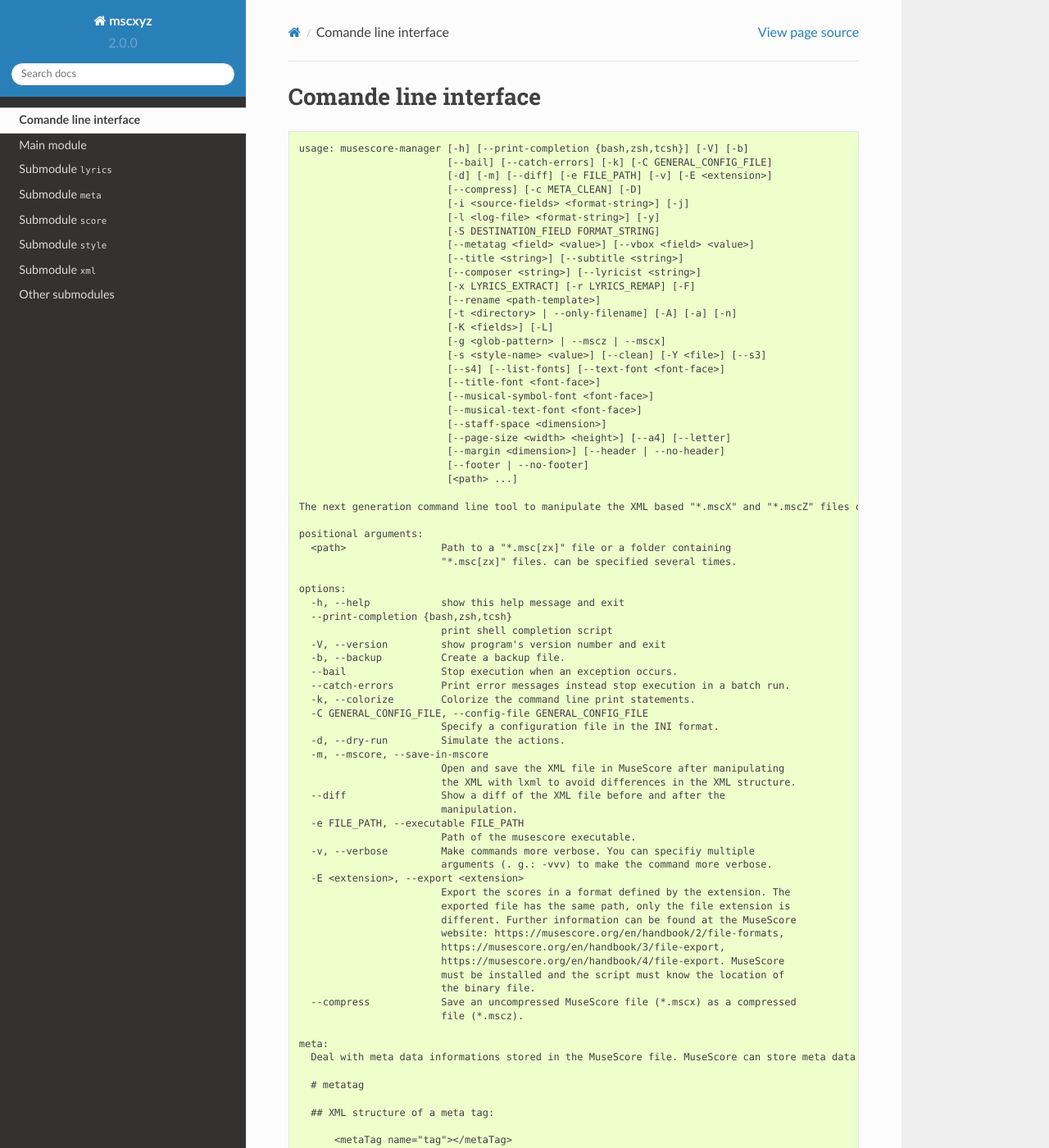
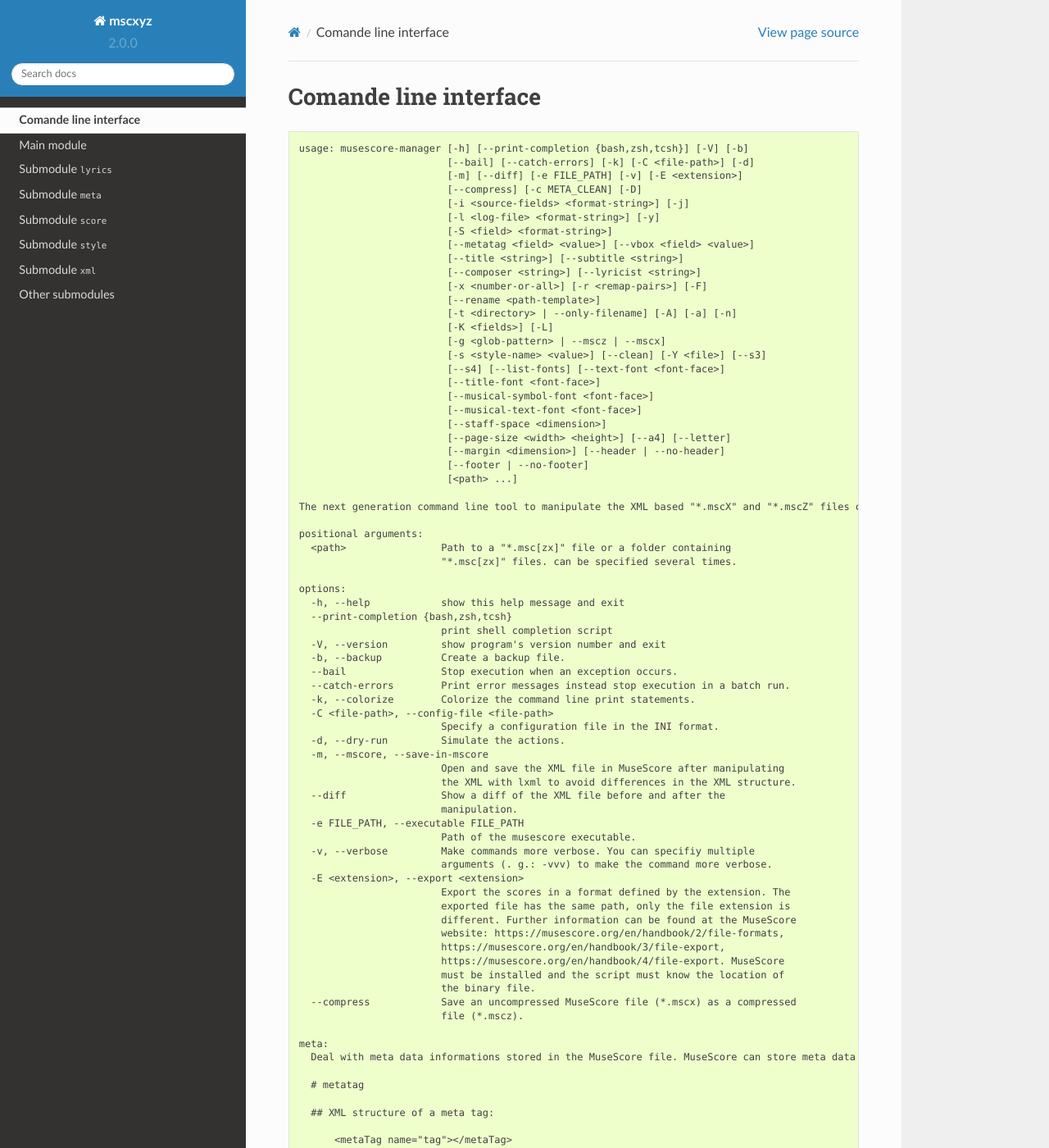
Before and after one commit to Josef-Friedrich/mscxyz, a Sphinx documentation site: the page built from docs/cli.rst, in a window 1280 px wide and 1400 px high. Shown: the whole window at 82% size. Built offline with Sphinx 7.4.7 and the Read the Docs theme 2.0.0, drawn with Linux system fonts in a browser that asks for light colours; some of the changed text lies outside the part shown.

Commit message:
Update cli help

```diff
--- a/docs/cli.rst
+++ b/docs/cli.rst
@@ -5,16 +5,16 @@ Comande line interface
 ::
 
     usage: musescore-manager [-h] [--print-completion {bash,zsh,tcsh}] [-V] [-b]
-                             [--bail] [--catch-errors] [-k] [-C GENERAL_CONFIG_FILE]
-                             [-d] [-m] [--diff] [-e FILE_PATH] [-v] [-E <extension>]
+                             [--bail] [--catch-errors] [-k] [-C <file-path>] [-d]
+                             [-m] [--diff] [-e FILE_PATH] [-v] [-E <extension>]
                              [--compress] [-c META_CLEAN] [-D]
                              [-i <source-fields> <format-string>] [-j]
                              [-l <log-file> <format-string>] [-y]
-                             [-S DESTINATION_FIELD FORMAT_STRING]
+                             [-S <field> <format-string>]
                              [--metatag <field> <value>] [--vbox <field> <value>]
                              [--title <string>] [--subtitle <string>]
                              [--composer <string>] [--lyricist <string>]
-                             [-x LYRICS_EXTRACT] [-r LYRICS_REMAP] [-F]
+                             [-x <number-or-all>] [-r <remap-pairs>] [-F]
                              [--rename <path-template>]
                              [-t <directory> | --only-filename] [-A] [-a] [-n]
                              [-K <fields>] [-L]
@@ -45,7 +45,7 @@ Comande line interface
       --bail                Stop execution when an exception occurs.
       --catch-errors        Print error messages instead stop execution in a batch run.
       -k, --colorize        Colorize the command line print statements.
-      -C GENERAL_CONFIG_FILE, --config-file GENERAL_CONFIG_FILE
+      -C <file-path>, --config-file <file-path>
                             Specify a configuration file in the INI format.
       -d, --dry-run         Simulate the actions.
       -m, --mscore, --save-in-mscore
@@ -150,7 +150,7 @@ Comande line interface
       -y, --synchronize     Synchronize the values of the first vertical frame (vbox)
                             (title, subtitle, composer, lyricist) with the corresponding
                             metadata fields
-      -S DESTINATION_FIELD FORMAT_STRING, --set-field DESTINATION_FIELD FORMAT_STRING
+      -S <field> <format-string>, --set-field <field> <format-string>
                             Set value to meta data fields.
       --metatag <field> <value>, --metatag-meta <field> <value>
                             Define the metadata in MetaTag elements. Available fields:
@@ -175,11 +175,11 @@ Comande line interface
                             field (metatag).
 
     lyrics:
-      -x LYRICS_EXTRACT, --extract LYRICS_EXTRACT, --extract-lyrics LYRICS_EXTRACT
+      -x <number-or-all>, --extract <number-or-all>, --extract-lyrics <number-or-all>
                             Extract each lyrics verse into a separate MuseScore file.
                             Specify ”all” to extract all lyrics verses. The old verse
                             number is appended to the file name, e. g.: score_1.mscx.
-      -r LYRICS_REMAP, --remap LYRICS_REMAP, --remap-lyrics LYRICS_REMAP
+      -r <remap-pairs>, --remap <remap-pairs>, --remap-lyrics <remap-pairs>
                             Remap lyrics. Example: "--remap 3:2,5:3". This example
                             remaps lyrics verse 3 to verse 2 and verse 5 to 3. Use
                             commas to specify multiple remap pairs. One remap pair is
@@ -191,7 +191,7 @@ Comande line interface
                             correct hyphenation ("la - la - la")
 
     rename:
-      Rename the “*.msc[zx]” files.Fields and functions you can use in the format string (-f, --format):
+      Rename the “*.msc[zx]” files. Fields and functions you can use in the path template string (-r, --rename):
 
       Functions
       =========
```
Also changed, not shown: README.rst (+9 -9 lines), 1 other file.
